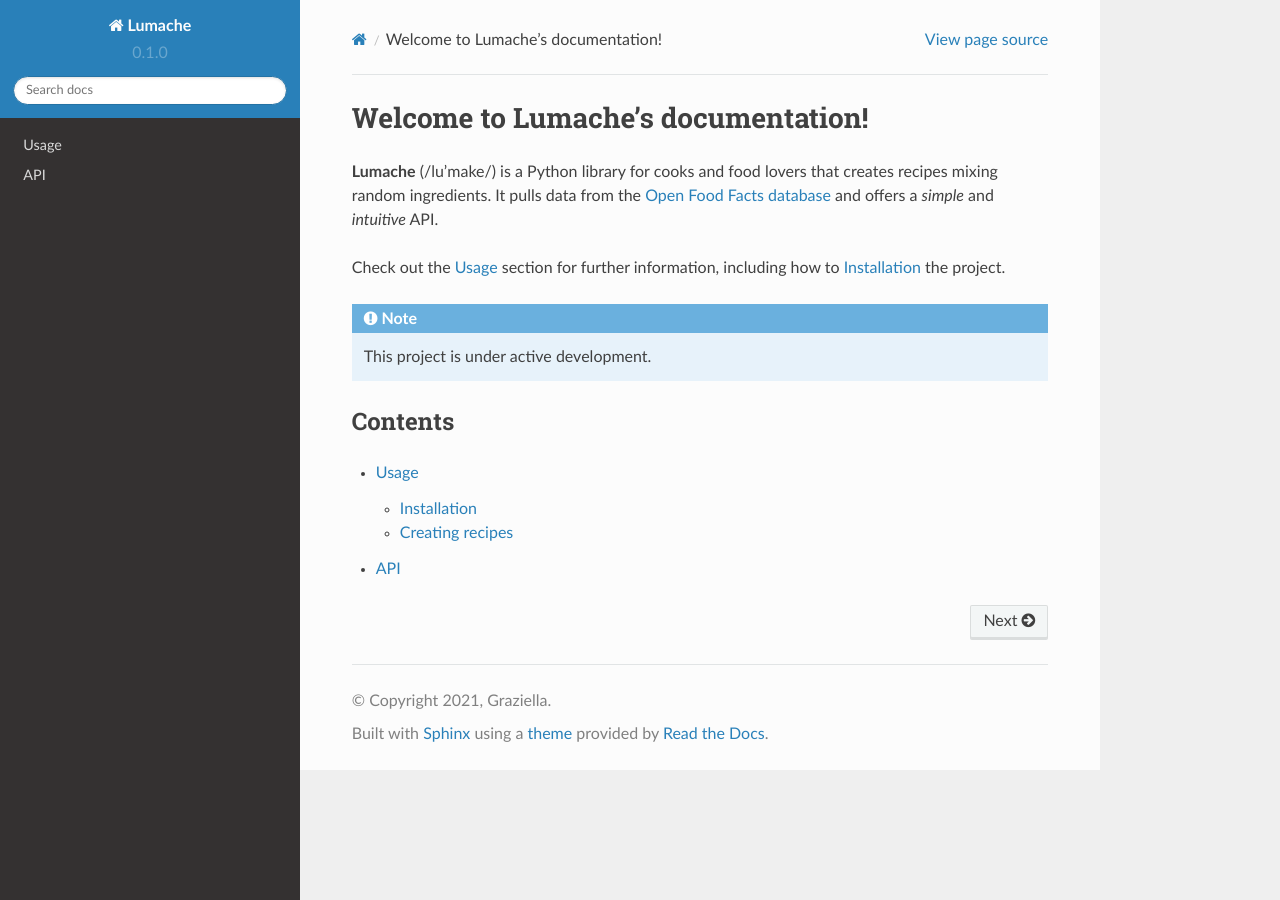
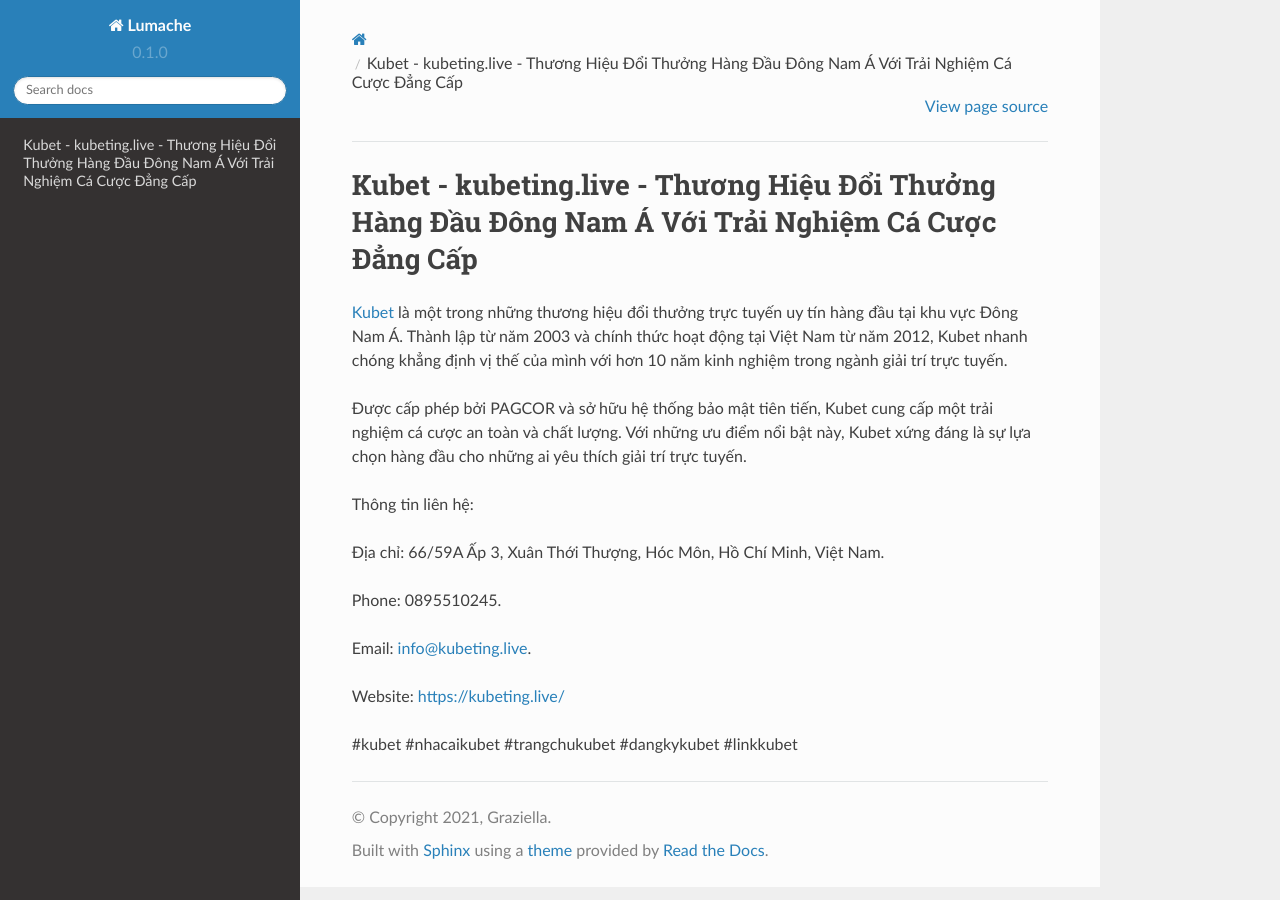
Before and after one commit to nhattuong947/kubetinglive, a Sphinx documentation site: the page built from docs/source/index.rst, in a window 1280 px wide. Built offline with Sphinx 7.4.7 and the Read the Docs theme 2.0.0, drawn with Linux system fonts in a browser that asks for light colours.

Commit message:
Update index.rst

```diff
--- a/docs/source/index.rst
+++ b/docs/source/index.rst
@@ -1,22 +1,18 @@
-Welcome to Lumache's documentation!
+Kubet - kubeting.live - Thương Hiệu Đổi Thưởng Hàng Đầu Đông Nam Á Với Trải Nghiệm Cá Cược Đẳng Cấp
 ===================================
 
-**Lumache** (/lu'make/) is a Python library for cooks and food lovers
-that creates recipes mixing random ingredients.
-It pulls data from the `Open Food Facts database <https://world.openfoodfacts.org/>`_
-and offers a *simple* and *intuitive* API.
+`Kubet <https://kubeting.live/>`_ là một trong những thương hiệu đổi thưởng trực tuyến uy tín hàng đầu tại khu vực Đông Nam Á. Thành lập từ năm 2003 và chính thức hoạt động tại Việt Nam từ năm 2012, Kubet nhanh chóng khẳng định vị thế của mình với hơn 10 năm kinh nghiệm trong ngành giải trí trực tuyến.
 
-Check out the :doc:`usage` section for further information, including
-how to :ref:`installation` the project.
+Được cấp phép bởi PAGCOR và sở hữu hệ thống bảo mật tiên tiến, Kubet cung cấp một trải nghiệm cá cược an toàn và chất lượng. Với những ưu điểm nổi bật này, Kubet xứng đáng là sự lựa chọn hàng đầu cho những ai yêu thích giải trí trực tuyến.
 
-.. note::
+Thông tin liên hệ:
 
-   This project is under active development.
+Địa chỉ: 66/59A Ấp 3, Xuân Thới Thượng, Hóc Môn, Hồ Chí Minh, Việt Nam.
 
-Contents
---------
+Phone: 0895510245.
 
-.. toctree::
+Email: info@kubeting.live.
 
-   usage
-   api
+Website: https://kubeting.live/
+
+#kubet #nhacaikubet #trangchukubet #dangkykubet #linkkubet
```
